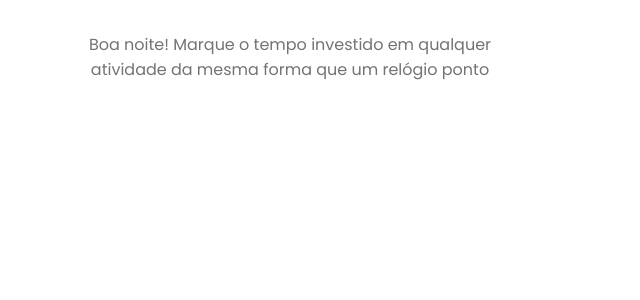
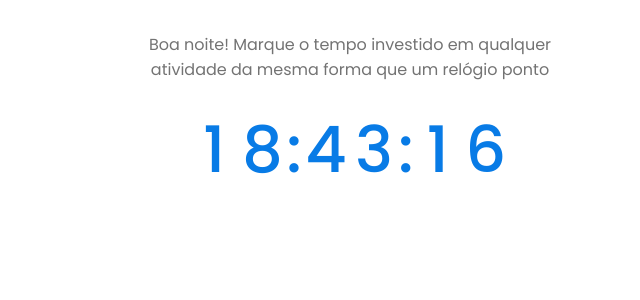
Before and after one commit to gabriel23052/bateponto, a React (Vite) app: page / in a window 1280 px wide. Shown: the top 300 px of the page, without its empty margins (290-930 px from the left). Built offline with nearby package versions, Linux system fonts and the light colour scheme.

Commit message:
Adiciona o componente <Clock />
- Implementa o componente <Clock />, um relógio animado
- Corrige erro de alinhamento do texto no componente <Greeting />

```diff
--- a/src/components/App.tsx
+++ b/src/components/App.tsx
@@ -1,4 +1,5 @@
 import Greeting from "./Greeting";
+import Clock from "./Clock";
 
 import classes from "./App.module.css";
 
@@ -9,6 +10,7 @@ const App = () => {
   return (
     <main className={classes.container}>
       <Greeting />
+      <Clock />
     </main>
   );
 };
--- /dev/null
+++ b/src/components/Clock.module.css
@@ -0,0 +1,6 @@
+.container {
+  display: flex;
+  align-items: center;
+  justify-content: center;
+  user-select: none;
+}
--- /dev/null
+++ b/src/components/Clock.tsx
@@ -0,0 +1,44 @@
+import { useEffect, useRef, useState } from "react";
+
+import ClockDigit from "./ClockDigit";
+
+import classes from "./Clock.module.css";
+
+const Clock = () => {
+  const getDigits = () =>
+    Date()
+      .toString()
+      .substring(16, 24)
+      .replaceAll(":", "")
+      .split("") as Digit[];
+
+  const [clock, setClock] = useState<Digit[]>(getDigits);
+
+  const interval = useRef<number>(null);
+
+  useEffect(() => {
+    interval.current = setInterval(() => {
+      setClock(getDigits);
+    }, 1000);
+    return () => {
+      if (interval.current !== null) {
+        clearInterval(interval.current);
+      }
+    };
+  }, []);
+
+  return (
+    <section className={classes.container}>
+      <ClockDigit digit={clock[0]} />
+      <ClockDigit digit={clock[1]} />
+      <span className="text-display standby">:</span>
+      <ClockDigit digit={clock[2]} />
+      <ClockDigit digit={clock[3]} />
+      <span className="text-display standby">:</span>
+      <ClockDigit digit={clock[4]} />
+      <ClockDigit digit={clock[5]} />
+    </section>
+  );
+};
+
+export default Clock;
--- /dev/null
+++ b/src/components/ClockDigit.module.css
@@ -0,0 +1,22 @@
+.container {
+  width: var(--px48);
+  height: 4.5rem; /* 72px */
+  position: relative;
+  overflow-y: hidden;
+}
+
+.char0,
+.char1 {
+  display: block;
+  position: absolute;
+  left: 50%;
+  transition: 500ms translate, 500ms opacity, 500ms scale;
+}
+
+.char0 {
+  translate: -50% 0;
+}
+
+.char1 {
+  translate: -50% -100%;
+}
--- /dev/null
+++ b/src/components/ClockDigit.tsx
@@ -0,0 +1,70 @@
+import { useEffect, useRef } from "react";
+
+import classes from "./ClockDigit.module.css";
+
+type Props = {
+  digit: Digit;
+};
+
+const ClockDigit = ({ digit }: Props) => {
+  const hiddenCharIndex = useRef<0 | 1>(1);
+  const chars = useRef<(HTMLSpanElement | null)[]>([null, null]);
+  const previousDigit = useRef<Digit>(digit);
+  const firstRender = useRef(true);
+
+  const animate = () => {
+    if (chars.current[0] === null || chars.current[1] === null) return;
+
+    const [toShowElement, toHideElement] =
+      hiddenCharIndex.current === 1
+        ? [chars.current[1], chars.current[0]]
+        : [chars.current[0], chars.current[1]];
+
+    toHideElement.style.translate = "-50% 100%";
+    toHideElement.style.opacity = "0";
+
+    toShowElement.style.translate = "-50% 0";
+    toShowElement.style.opacity = "1";
+
+    const goesUp = () => {
+      toHideElement.style.translate = "-50% -100%";
+      toHideElement.removeEventListener("transitionend", goesUp);
+    };
+    toHideElement.addEventListener("transitionend", goesUp);
+  };
+
+  useEffect(() => {
+    previousDigit.current = digit;
+    if (firstRender.current) {
+      firstRender.current = false;
+      return;
+    }
+    animate();
+    hiddenCharIndex.current = hiddenCharIndex.current === 0 ? 1 : 0;
+  }, [digit]);
+
+  return (
+    <div className={`standby text-display ${classes.container}`}>
+      <span
+        ref={(el) => {
+          chars.current[0] = el;
+        }}
+        className={classes.char0}
+      >
+        {/* eslint-disable-next-line react-hooks/refs */}
+        {hiddenCharIndex.current === 0 ? digit : previousDigit.current}
+      </span>
+      <span
+        ref={(el) => {
+          chars.current[1] = el;
+        }}
+        className={classes.char1}
+      >
+        {/* eslint-disable-next-line react-hooks/refs */}
+        {hiddenCharIndex.current === 1 ? digit : previousDigit.current}
+      </span>
+    </div>
+  );
+};
+
+export default ClockDigit;
--- a/src/components/Greeting.module.css
+++ b/src/components/Greeting.module.css
@@ -1,4 +1,6 @@
 .greeting {
   max-width: 28rem; /* 448px */
+  margin-inline: auto;
+  margin-bottom: var(--px32);
   text-align: center;
 }
--- /dev/null
+++ b/src/types.d.ts
@@ -0,0 +1 @@
+type Digit = "0" | "1" | "2" | "3" | "4" | "5" | "6" | "7" | "8" | "9";
```
